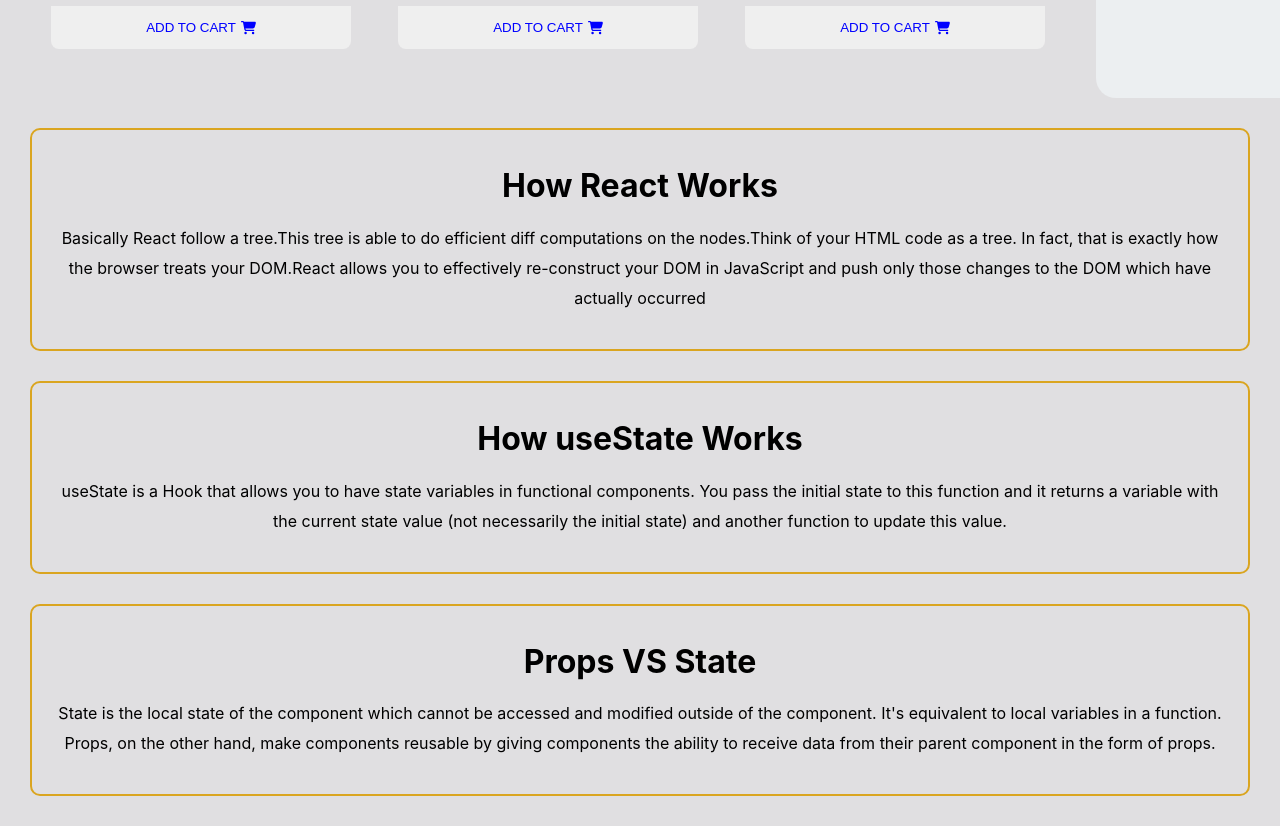
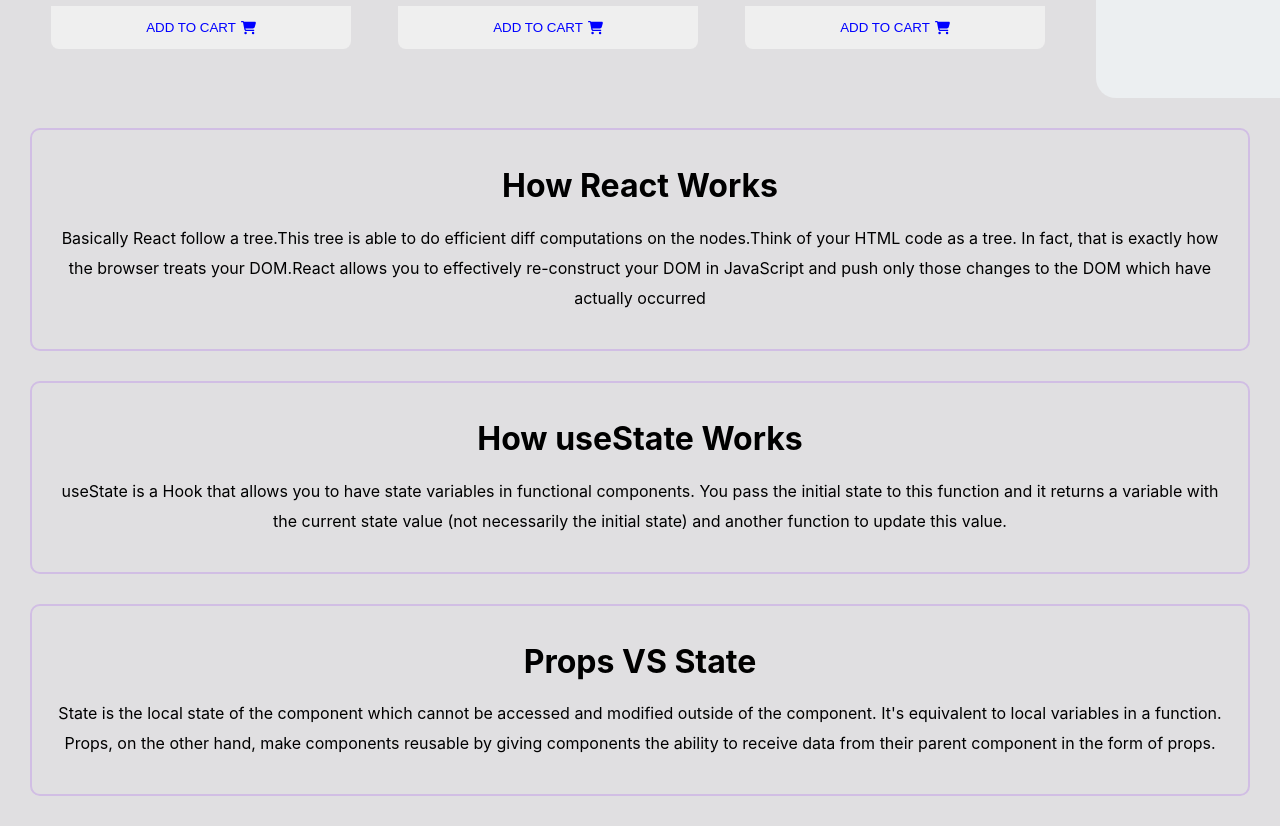
Before and after one commit to mak-43/lucky-one, a React (Create React App) app: page / in a window 1280 px wide. Shown: the part 1570-2396 px from the top of the page. Built offline with nearby package versions, Linux system fonts and the light colour scheme.

Commit message:
readme file

```diff
--- a/src/Components/Cart/Cart.js
+++ b/src/Components/Cart/Cart.js
@@ -5,8 +5,7 @@ import './Cart.css'
 const Cart = ({cart,removeItem}) => {
 
 
-   const arr =[cart]
-   console.log(arr)
+
 
     const test=(min,max)=>{
         let s1=max-min+1
@@ -24,10 +23,10 @@ const Cart = ({cart,removeItem}) => {
 
     const chooseAgain=()=>{
 
+        // cart.length=0
+        // console.log(cart.length)
+
     }
-
-
-
 
     //const length=cart.length
    // if(length<5){
@@ -52,7 +51,7 @@ const Cart = ({cart,removeItem}) => {
 
 
                 <button className='chooseForMe' onClick={choose1ForMe} >CHOOSE 1 FOR ME</button>
-                <button className='chooseAgain' onClick={()=>chooseAgain()}>CHOOSE AGAIN</button>
+                <button className='chooseAgain' onClick={chooseAgain}>CHOOSE AGAIN</button>
 
 
             </div>
--- a/src/Components/Theory/Css.css
+++ b/src/Components/Theory/Css.css
@@ -3,7 +3,7 @@
     margin: 30px;
     margin-top: 30px;
     padding: 20px;
-    border: 2px solid goldenrod;
+    border: 2px solid rgb(209, 190, 228);
     line-height:30px ;
     border-radius: 10px;
 
```
Also changed, not shown: 1 other file (tests, documents, lock files or other folders).
